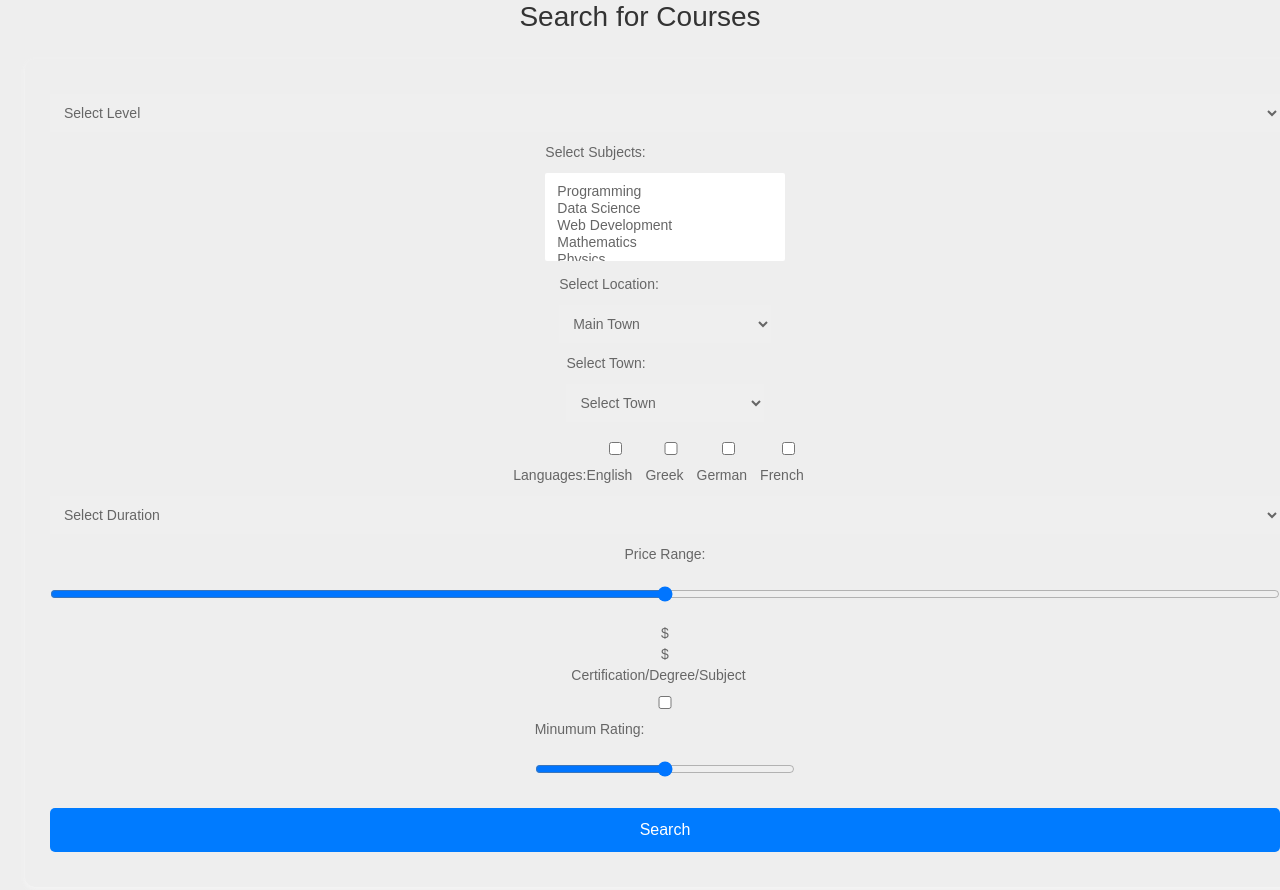
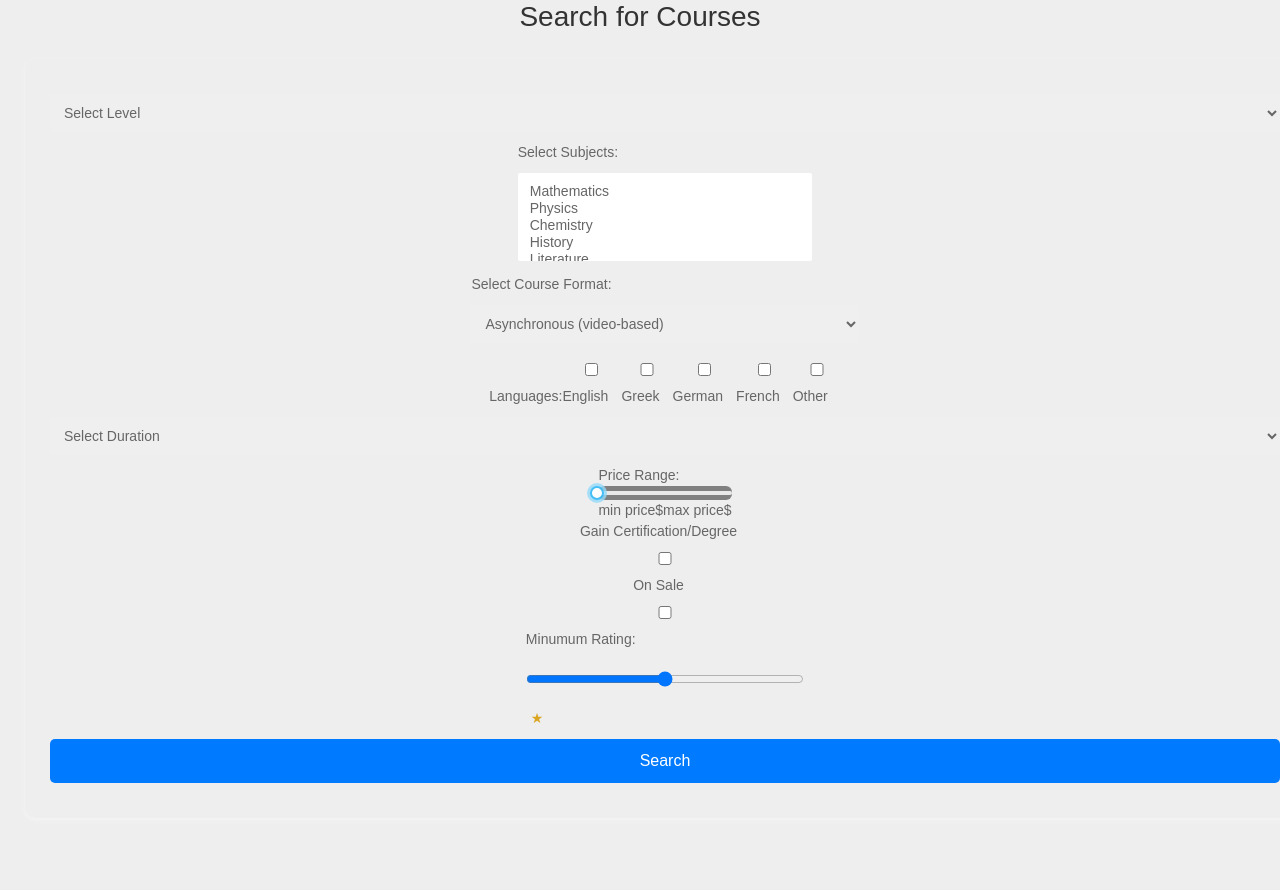
Before and after one commit to phil7geo/Thesis.courseWebApp.Front, a React (Create React App) app: page /search in a window 1280 px wide. Shown: the top 890 px of the page. After the commit the page ends 843 px from the top, so only its background shows below. Built offline with nearby package versions, Linux system fonts and the light colour scheme.

Commit message:
Css modifications for homepage and adjustments for filters in search page

```diff
--- a/package.json
+++ b/package.json
@@ -17,6 +17,7 @@
     "mdbreact": "^5.2.0",
     "primeicons": "^6.0.1",
     "primereact": "^10.0.9",
+    "rc-slider": "^10.5.0",
     "react": "^18.2.0",
     "react-dom": "^18.2.0",
     "react-google-login": "^5.2.2",
--- a/src/components/Search.js
+++ b/src/components/Search.js
@@ -1,5 +1,7 @@
 import React, { useState } from 'react';
 import '../styles/Search.css';
+import Slider from 'rc-slider';
+import 'rc-slider/assets/index.css';
 
 function Search() {
     const [level, setLevel] = useState('');
@@ -7,13 +9,17 @@ function Search() {
     const [location, setLocation] = useState('');
     const [language, setLanguage] = useState([]);
     const [duration, setDuration] = useState('');
-    const [priceRange, setPriceRange] = useState('');
+    const [priceRange, setPriceRange] = React.useState(['min price', 'max price'])
+    const [onSale, setOnSale] = useState(false);
     const [certification, setCertification] = useState(false);
     const [rating, setRating] = useState('');
     const [selectedLocationType, setSelectedLocationType] = useState('town');
     const [selectedTown, setSelectedTown] = useState('');
     const [customLocation, setCustomLocation] = useState('');
+    const [selectedCourseFormat, setSelectedCourseFormat] = useState('asynchronous');
     const [selectedSubjects, setSelectedSubjects] = useState([]);
+    const [otherSubjectInput, setOtherSubjectInput] = useState('');
+
 
     // Sample course data (replace with actual course data)
     const courses = [
@@ -44,7 +50,12 @@ function Search() {
     const greekTowns = ['Athens', 'Thessaloniki', 'Patras', 'Heraklion', 'Larissa', 'Volos', 'Ioannina'];
 
     // List of possible subjects
-    const possibleSubjects = ['Programming', 'Data Science', 'Web Development', 'Mathematics', 'Physics', 'Chemistry'];
+    const possibleSubjects = ['Mathematics', 'Physics', 'Chemistry', 'History', 'Literature',
+        'Biology', 'Philosophy', 'Languages', 'Jurisprudence', 'Medicine',
+        'Business Administration', 'Artificial Intelligence (AI)', 'Finance',
+        'Marketing', 'Human Resources(HR)', 'Psychology', 'Sports', 'Health and Wellness',
+        'Political Science', 'Data Science', 'Web Development', 'Cybersecurity', 'Engineering',
+        'Information Technology (IT)', 'Other'];
 
     // Define the handleSubmit function to handle form submissions
     const handleSubmit = (e) => {
@@ -104,13 +115,39 @@ function Search() {
         setCustomLocation(e.target.value);
     };
 
+    const handleCourseFormatChange = (e) => {
+        setSelectedCourseFormat(e.target.value);
+
+        // Reset location-related states when changing course format
+        setLocation('');
+        setSelectedLocationType('town');
+        setSelectedTown('');
+        setCustomLocation('');
+    };
+
     const handleSubjectsChange = (e) => {
         const selectedOptions = Array.from(e.target.selectedOptions, (option) => option.value);
+
+        // Check if 'Other' is selected
+        if (selectedOptions.includes('Other')) {
+            // Clear otherSubjectInput when 'Other' is not selected
+            setOtherSubjectInput('');
+        }
+
         setSelectedSubjects(selectedOptions);
     };
 
+    const handleOtherSubjectChange = (e) => {
+        setOtherSubjectInput(e.target.value);
+    };
+
+
     const handleRatingChange = (e) => {
         setRating(parseFloat(e.target.value));
+    };
+
+    const handlePriceRangeChange = (values) => {
+        setPriceRange(values);
     };
 
     return (
@@ -140,7 +177,33 @@ function Search() {
                                 </option>
                             ))}
                         </select>
+
+                        {/* Conditionally render the text field for 'Other' option */}
+                        {selectedSubjects.includes('Other') && (
+                            <div>
+                                <label>Other Subjects:</label>
+                                <input
+                                    type="text"
+                                    placeholder="e.g. Gaming, Crypto"
+                                    value={otherSubjectInput}
+                                    onChange={handleOtherSubjectChange}
+                                />
                             </div>
+                        )}
+                    </div>
+                    <div>
+                        <label>Select Course Format:</label>
+                        <select
+                            value={selectedCourseFormat}
+                            onChange={handleCourseFormatChange}
+                        >
+                            <option value="asynchronous">Asynchronous (video-based)</option>
+                            <option value="synchronous">Synchronous (live with instructor)</option>
+                        </select>
+                    </div>
+                    {/* Conditionally render location fields based on course format */}
+                    {selectedCourseFormat === 'synchronous' && (
+                        <div>
                             <div>
                                 <label>Select Location:</label>
                                 <select
@@ -152,7 +215,6 @@ function Search() {
                                 </select>
                             </div>
 
-                    {/* Greek Towns Dropdown or Custom Location Input */}
                             {selectedLocationType === 'town' ? (
                                 <div>
                                     <label>Select Town:</label>
@@ -179,8 +241,9 @@ function Search() {
                                     />
                                 </div>
                             )}
-
-                    <div>
+                        </div>
+                    )}
+                    <div >
                         <label>Languages:</label>
                         <label>
                             <input
@@ -234,6 +297,19 @@ function Search() {
                             />
                             French
                         </label>
+                        <label>
+                            <input
+                                type="checkbox"
+                                value="Other"
+                                checked={language.includes('Other')}
+                                onChange={(e) =>
+                                    e.target.checked
+                                        ? setLanguage([...language, 'Other'])
+                                        : setLanguage(language.filter((lang) => lang !== 'French'))
+                                }
+                            />
+                            Other
+                        </label>
                     </div>
                     <select
                         value={duration}
@@ -252,23 +328,44 @@ function Search() {
                             onChange={(e) => setDuration(e.target.value)}
                         />
                     )}
+                    <div>
                         <label>Price Range:</label>
-                    <input
+{/*                        <input
                             type="range"
                             min={10}
                             max={1000}
                             step={1}
                             value={priceRange[1]}
                             onChange={(e) => setPriceRange([priceRange[0], parseInt(e.target.value, 10)])}
+                        />*/}
+                        <Slider
+                            style={{ backgroundColor:'grey' }}
+                            range
+                            min={10}
+                            max={1000}
+                            step={1}
+                            value={priceRange}
+                            onChange={handlePriceRangeChange}
                         />
+                        <div style={{ display: 'flex', justifyContent: 'space-between' }}>
                             <span>{priceRange[0]}$</span>
                             <span>{priceRange[1]}$</span>
+                        </div>
+                    </div>
                     <label>
-                        Certification/Degree/Subject
+                        Gain Certification/Degree
                         <input
                             type="checkbox"
                             checked={certification}
                             onChange={() => setCertification(!certification)}
+                        />
+                    </label>
+                    <label>
+                        On Sale
+                        <input
+                            type="checkbox"
+                            checked={onSale}
+                            onChange={() => setOnSale(!onSale)}
                         />
                     </label>
                     <div>
@@ -276,11 +373,15 @@ function Search() {
                         <input
                             type="range"
                             min="0"
-                            max="5"
+                            max="5.0"
                             step="0.1"
                             value={rating}
                             onChange={handleRatingChange}
                         />
+                        <span style={{ textAlign: 'center' }}>
+                            {rating}
+                            <span style={{ marginLeft: '5px', color: 'goldenrod'}}>★</span>
+                        </span>
 {/*                        {rating.toFixed(1)}*/}
                     </div>
                     <button type="submit">Search</button>
--- a/src/styles/Home.css
+++ b/src/styles/Home.css
@@ -15,7 +15,7 @@ body {
 nav {
     /*    background-color: #BE3144;*/
     background-image: url(https://www.agiosdimitriosnews.gr/wp-content/uploads/2019/03/footer-bg.jpg);
-    padding: 0px 500px 0px 0px;
+    padding: 0px 700px 0px 0px;
     box-shadow: 10px 2px 5px rgba(0, 0, 0, 0.1);
     display: flex;
     justify-content: space-between;
@@ -25,11 +25,12 @@ nav {
 .fixed-nav {
     position: fixed;
     width: 100%;
-    height: 100px
+    height: 100px;
+    margin: -200px;
 }
 
 nav a {
-    padding: 8px 12px;
+    padding: 0px 12px;
 }
 
 nav a:hover {
@@ -51,6 +52,7 @@ nav a:hover {
     display: flex;
     align-items: center;
     font-size: 15px;
+    width: 30%;
 }
 
 .ud-text-input {
@@ -64,6 +66,7 @@ nav a:hover {
     border-radius: 5px;
     cursor: pointer;
     transition: background-color 0.3s ease;
+    width: 30%;
 }
 
     /* Style for the search icon */
```
Also changed, not shown: 1 other file (tests, documents, lock files or other folders). Lines whose indentation alone changed are shown as unchanged.
